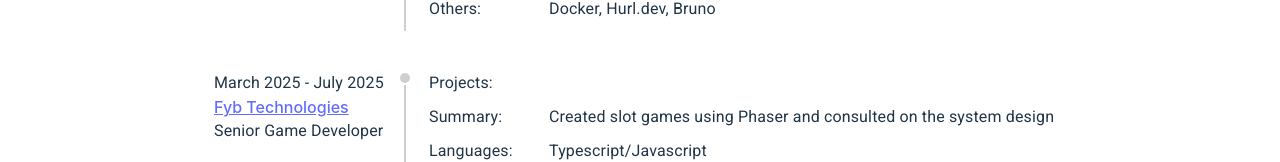
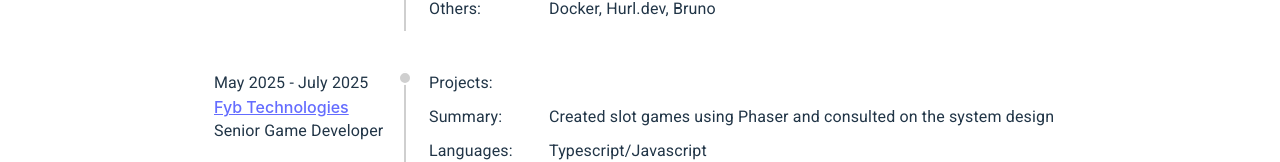
Before and after one commit to chaoticgood1/dogememes, a React (Vite) app: page /portfolio in a window 1280 px wide. Shown: the part 553-715 px from the top of the page. Built offline with nearby package versions, Linux system fonts and the light colour scheme.

Commit message:
Updated starting date at FYB

```diff
--- a/src/tsx/portfolio/portfolio.tsx
+++ b/src/tsx/portfolio/portfolio.tsx
@@ -90,7 +90,7 @@ const PlayAsia: React.FC = () => {
 }
 
 const Fyb: React.FC = () => {
-  const period = "March 2025 - July 2025"
+  const period = "May 2025 - July 2025"
   const company = new Map([["Fyb Technologies", "https://fybtechnologies.com/"]])
   const position = "Senior Game Developer"
   const projects = new Map([
```
